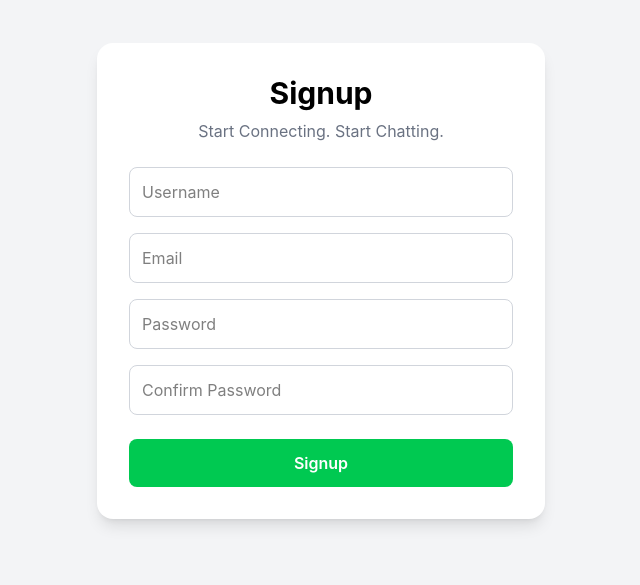
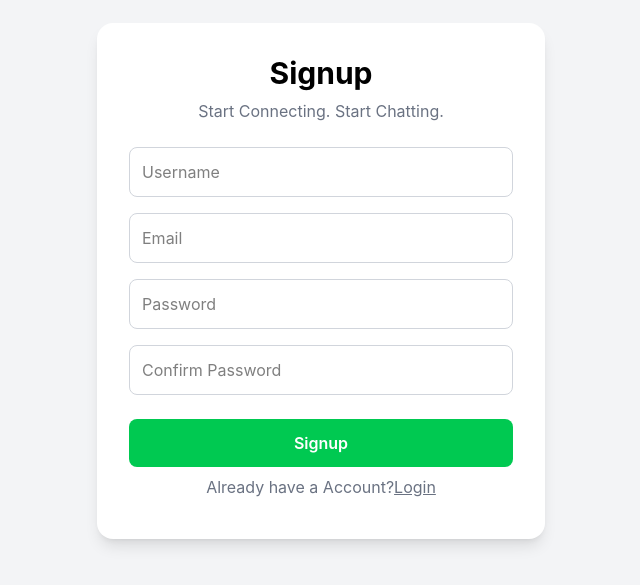
Before and after one commit to virajjadhav439/BRealChat, a React (Vite) app in the folder client/: page /signup in a window 1280 px wide. Shown: the part 119-704 px from the top of the page, without its empty margins (319-959 px from the left). Built offline with nearby package versions, Linux system fonts and the light colour scheme; no server answers.

Commit message:
Made Some UX changes

```diff
--- a/client/src/pages/Login.jsx
+++ b/client/src/pages/Login.jsx
@@ -1,5 +1,5 @@
 import React, { useEffect, useState } from 'react'
-import {useNavigate} from 'react-router-dom'
+import {Link, useNavigate} from 'react-router-dom'
 import API from '../api/api'
 import toast from 'react-hot-toast'
 import { GoogleLogin } from '@react-oauth/google'
@@ -102,6 +102,12 @@ const handleSubmit = async (e)=>{
           >
             Login
           </button>
+          <p className='flex justify-center m-2 text-gray-500'>
+            Don't Have a Account?
+          <Link className='underline' to="/signup">
+            Signup
+          </Link>
+          </p>
         </form>
       <div className='mt-4 flex justify-center'>
         <GoogleLogin
--- a/client/src/pages/Signup.jsx
+++ b/client/src/pages/Signup.jsx
@@ -1,6 +1,6 @@
 import React, { useState } from 'react'
 import API from '../api/api'
-import { useNavigate } from 'react-router-dom'
+import { Link, useNavigate } from 'react-router-dom'
 import toast from 'react-hot-toast'
 
 const Signup = ({ darkMode, setDarkMode }) => {
@@ -128,6 +128,13 @@ const handleSubmit = async (e)=>{
           >
             Signup
           </button>
+          <p className='flex justify-center m-2 text-gray-500'>
+            Already have a Account?
+          <Link className='underline' to="/login">
+            Login
+          </Link>
+
+          </p>
         </form>
       </div>
     </div>
```
